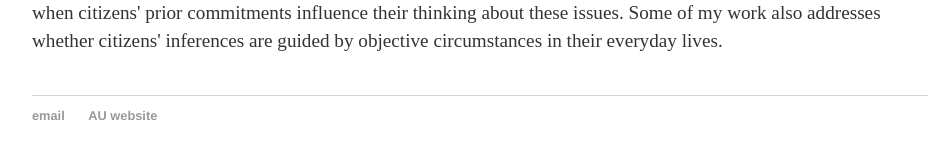
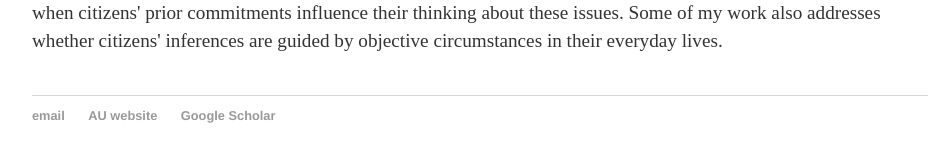
Before and after one commit to mbisgaard/mbisgaard.github.io, a Jekyll site: the page built from index.html, in a window 1280 px wide. Shown: the part 381-543 px from the top of the page, without its empty margins (160-1107 px from the left). Built offline with Jekyll 4.4.1, drawn with Linux system fonts in a browser that asks for light colours.

Commit message:
Update default.html

```diff
--- a/_layouts/default.html
+++ b/_layouts/default.html
@@ -23,6 +23,8 @@
 	    		<ul>
 	        		<li><a href="mailto:mbc@ps.au.dk">email</a></li>
 	        		<li><a href="http://pure.au.dk/portal/en/persons/martin-bisgaard-christiansen%2827dd10ea-b6e6-4be0-a8af-ec1e04d9cf58%29/persons/martin-bisgaard-christiansen%2827dd10ea-b6e6-4be0-a8af-ec1e04d9cf58%29.html">AU website</a></li>
+	        		<li><a href="https://scholar.google.dk/citations?hl=en&user=ol_mJckAAAAJ">Google Scholar</a></li>
+
 				</ul>
 			</footer>
 		</body>
```
